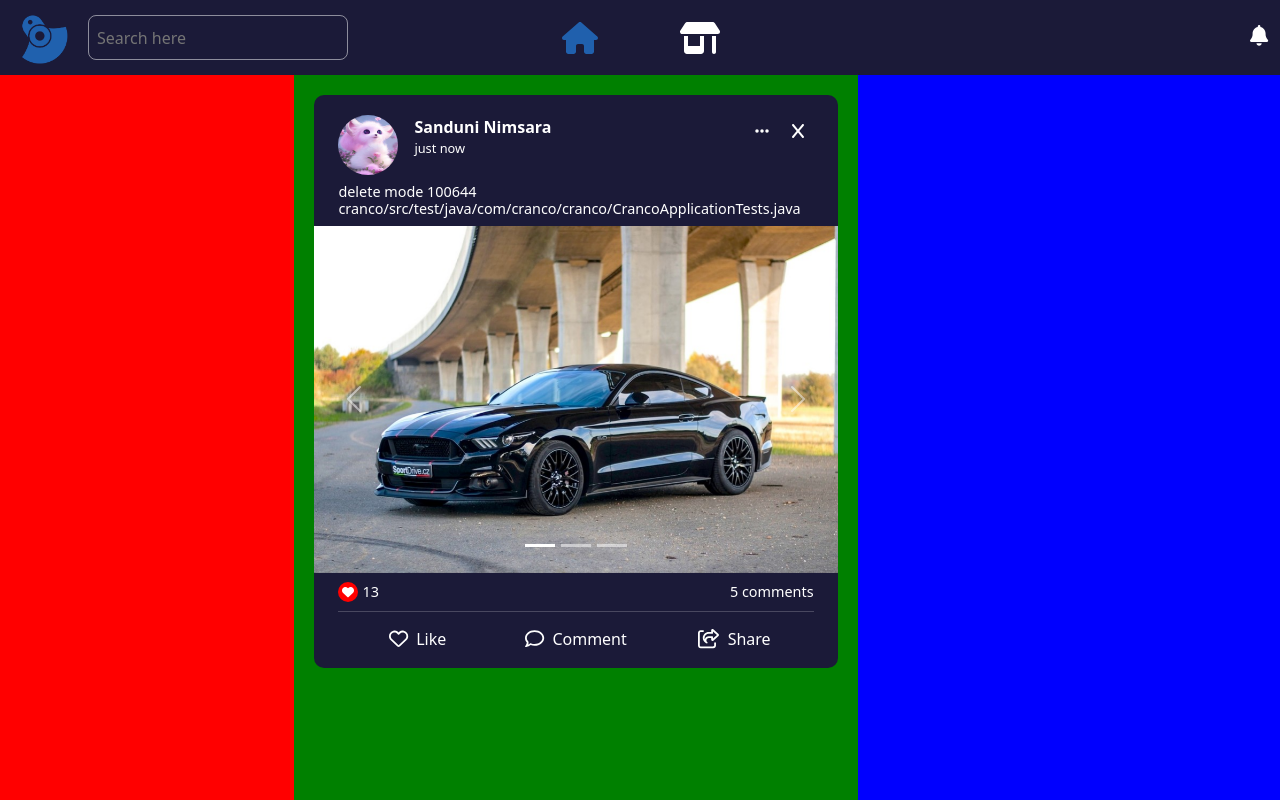
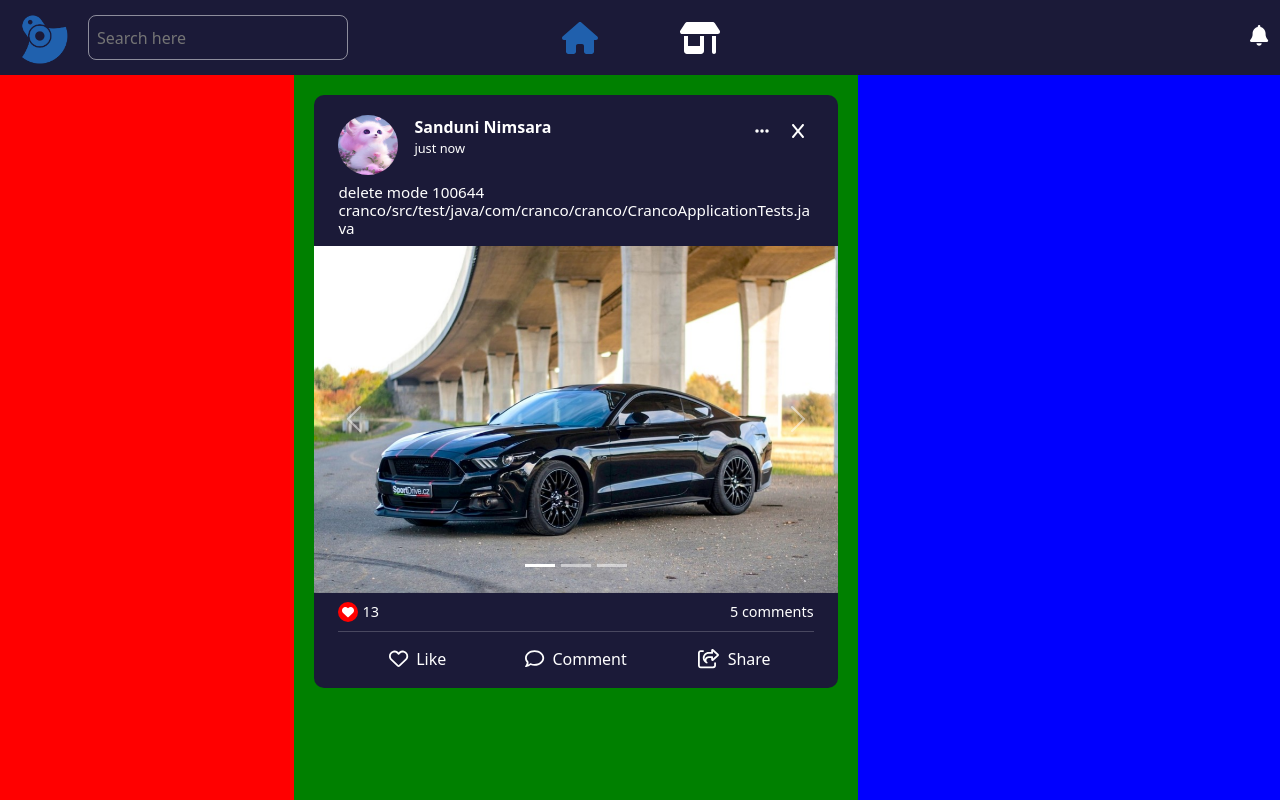
Before and after one commit to mj-pavithra/CranCo, a React (Create React App) app in the folder client/: page /homepage in a window 1280 px wide. Built offline with nearby package versions, Linux system fonts and the light colour scheme.

Commit message:
bug fixed in post

```diff
--- a/client/src/components/Post.jsx
+++ b/client/src/components/Post.jsx
@@ -69,17 +69,18 @@ const Post = () => {
                 <div className='post-back pt-2'>
                     <div className='col-4 post-action-div gap-2' onClick={() => handleLike()}>
                         <FontAwesomeIcon className={`post-action-icon ${liked === true ? 'active' : ''}`} icon={liked === true ? faHeart : reg_heart} />
-                        Like
+                        <div className='text-medium'>Like</div>
+
                     </div>
 
                     <div className='col-4 post-action-div gap-2'>
                         <FontAwesomeIcon className='post-action-icon' icon={reg_comment} />
-                        Comment
+                        <div className='text-medium'>Comment</div>
                     </div>
 
                     <div className='col-4 post-action-div gap-2'>
                         <FontAwesomeIcon className='post-action-icon' icon={reg_share} />
-                        Share
+                        <div className='text-medium'>Share</div>
                     </div>
                 </div>
             </div>
--- a/client/src/css/Post.css
+++ b/client/src/css/Post.css
@@ -62,7 +62,7 @@
     width: 100%;
     word-wrap: break-word;
     line-height: 1.2;
-    font-size: 0.9rem;
+    font-size: 0.95rem;
 }
 
 .custom-icon {
--- a/client/src/fonts.css
+++ b/client/src/fonts.css
@@ -1,6 +1,10 @@
 /* text colours */
 .color-white {
     color: #fff;
+}
+
+.color-black {
+    color: #000;
 }
 
 /* font-weignts */
```
